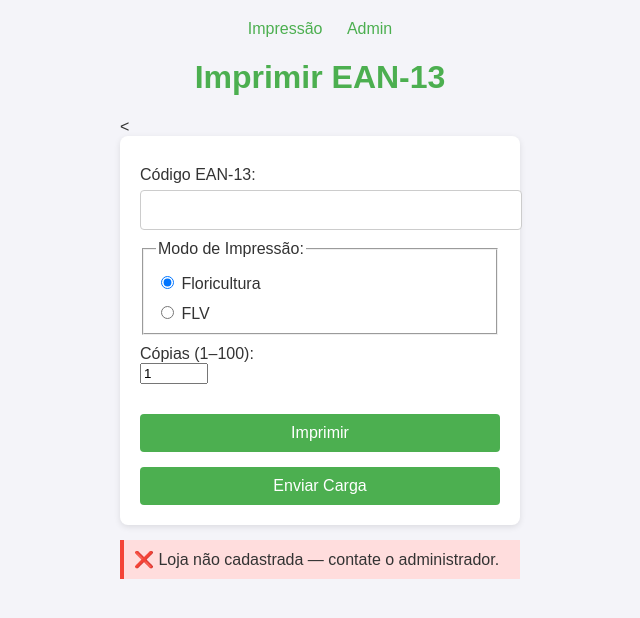
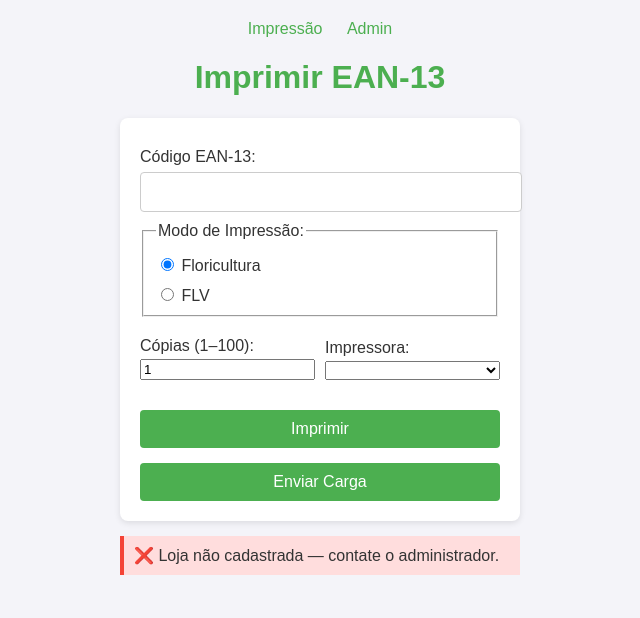
Before and after one commit to Deyvidhalaten/ImpressoraZQ230, a Flask app: page / in a window 1280 px wide. Shown: the top 618 px of the page, without its empty margins (320-960 px from the left). Run offline with Flask 3, Linux system fonts and the light colour scheme; parts of the project's set-up code (start-up, migrations or seed data) failed here and were passed over.

Commit message:
feature/paginas/index-printers/atualizacao

```diff
--- a/static/style.css
+++ b/static/style.css
@@ -94,3 +94,26 @@ body {
 .shutdown-form button {
   margin: 0;
 }
+
+.form-inline {
+  display: flex;
+  gap: 10px;
+  align-items: flex-end;
+  margin-top: 10px;
+}
+
+.form-inline .form-group {
+  flex: 1;
+  min-width: 0;
+}
+
+.form-inline label {
+  display: block;
+  margin-bottom: 4px;
+}
+
+.form-inline input,
+.form-inline select {
+  width: 100%;
+  box-sizing: border-box;
+}
--- a/templates/index.html
+++ b/templates/index.html
@@ -20,7 +20,7 @@
     </div>
 
     <h1>Imprimir EAN-13</h1>
-    <<form method="POST" action="{{ url_for('index') }}">
+    <form method="POST" action="{{ url_for('index') }}">
   <label for="codigo">Código EAN-13:</label>
   <input type="text" id="codigo" name="codigo" required>
 
@@ -29,18 +29,32 @@
     <label><input type="radio" name="modo" value="Floricultura" checked> Floricultura</label>
     <label><input type="radio" name="modo" value="FLV"> FLV</label>
   </fieldset>
-
-  <label for="copies" style="margin-top:10px;">Cópias (1–100):</label>
+<div class="form-inline">
+  <div class="form-group">
+    <label for="copies">Cópias (1–100):</label>
     <input
       type="number"
       id="copies"
       name="copies"
       value="1"
-    min="1"
-    max="100"
-    required
-    style="width:60px;"
+      min="1" max="100" required
     >
+  </div>
+  <div class="form-group">
+<label for="printer_ip">Impressora:</label>
+<select name="printer_ip" id="printer_ip" required>
+  {% if printers %}
+    {% for printer in printers %}
+      <option value="{{ printer.ip }}">
+        {{ printer.nome or printer.ip }}
+      </option>
+    {% endfor %}
+  {% else %}
+    <option disabled>Nenhuma impressora disponível</option>
+  {% endif %}
+</select>
+  </div>
+</div>
 
   <div style="margin-top:15px;">
     <button type="submit" name="action" value="print">Imprimir</button>
--- a/templates/printers.html
+++ b/templates/printers.html
@@ -59,7 +59,7 @@
   <thead>
     <tr>
       <th>Loja</th>
-      <th>Padrão IP</th>
+      <th>Nome</th>
       <th>Função</th>
       <th>IP da Impressora</th>
       <th>LS Flor</th>
@@ -71,7 +71,7 @@
     {% for m in mappings %}
     <tr>
       <td>{{ m.loja }}</td>
-      <td>{{ m.pattern }}</td>
+      <td>{{ m.nome}}</td>
       <td>
         {{ m.funcao | join(', ') }}
       </td>
```
Lines whose indentation alone changed are shown as unchanged.
